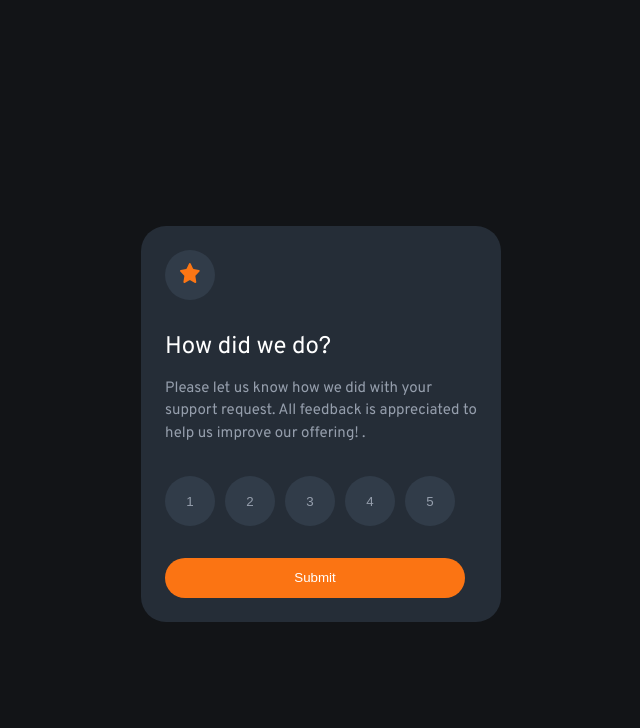
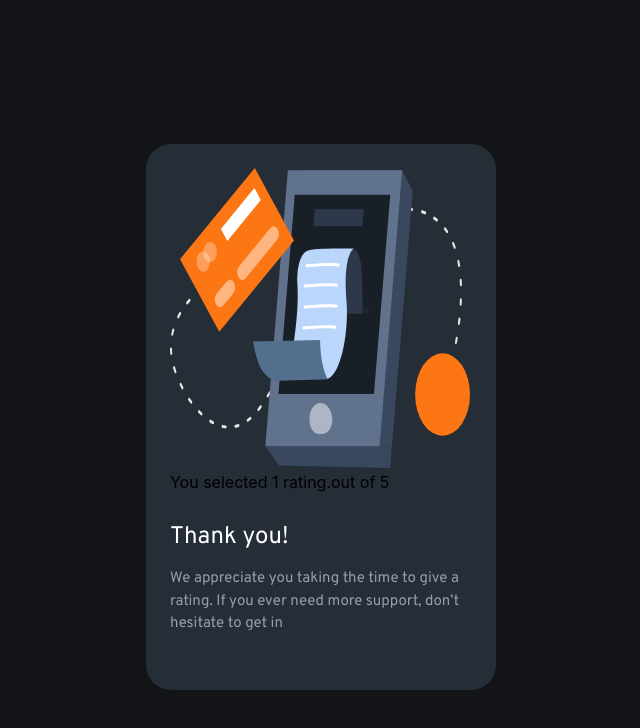
Before and after one commit to agomez99/InteractiveRatingComponent, a Next.js app: page / in a window 1280 px wide. Both pictures are taken after a click on the button "Submit". Shown: the top 728 px of the page, without its empty margins (319-959 px from the left). Built offline with nearby package versions, Linux system fonts and the light colour scheme.

Commit message:
working without component

```diff
--- /dev/null
+++ b/components/ThankYou.js
@@ -0,0 +1,25 @@
+import React from 'react'
+import styles from '../styles/Home.module.css';
+import Image from 'next/image';
+import thanks from "../images/illustration-thank-you.svg";
+
+function ThankYou(props) {
+    const { rating } = props;
+
+    return (
+      <div>
+        <main className={styles.main}>
+          <div className={styles.grid}>
+            <div className={styles.card}>
+              <Image src={thanks} alt="thank you" width={300} height={300} />
+              You selected {rating} out of 5
+              <h3>Thank you!</h3>
+              <p>We appreciate you taking the time to give a rating. If you ever need more support, don’t hesitate to get in</p>
+            </div>
+          </div>
+        </main>
+      </div>
+    )
+  }
+
+  export default ThankYou;
--- a/pages/index.js
+++ b/pages/index.js
@@ -1,41 +1,88 @@
+import { useState } from 'react';
 import Head from 'next/head';
+import Image from 'next/image';
+import starImage from '../images/icon-star.svg';
+import thanks from '../images/illustration-thank-you.svg';
+import ThankYou from '../components/ThankYou';
 import styles from '../styles/Home.module.css';
-import Image  from 'next/image';
-import starImage from '../images/icon-star.svg';
 export default function Home() {
+  const [isSubmitted, setSubmitted] = useState(false);
+  const ratings = [
+    { id: 1, value: '1' },
+    { id: 2, value: '2' },
+    { id: 3, value: '3' },
+    { id: 4, value: '4' },
+    { id: 5, value: '5' },
+  ];
+
+
+
+
+ const [rating, setRating] = useState(ratings[0]);
+ const ratingBtnClickHandler = (event) => {
+     setRating(ratings.find((rating) => rating.id === +event.target.textContent));
+   }
+   console.log(rating);
+
+  const handleSubmit = (event) => {
+    event.preventDefault();
+    // Perform your form submission logic here
+    console.log('Form submitted');
+    // After the form is submitted, set the isSubmitted state to true
+    setSubmitted(true);
+  };
+
+
+
+  const thankYou = () => {
+    return (
+      <div>
+        <main className={styles.main}>
+          <div className={styles.grid}>
+            <div className={styles.card}>
+          <Image src={thanks} alt="thank you" width={300} height={300} />
+          You selected {rating.value} rating.out of 5
+              <h3>Thank you!</h3>
+              <p>We appreciate you taking the time to give a rating. If you ever need more support, don’t hesitate to get in</p>
+            </div>
+          </div>
+        </main>
+      </div>
+    );
+  }
+
+  if (isSubmitted) {
+   return thankYou();
+  }
+  // Render your form he
+
   return (
     <div className={styles.container}>
       <Head>
-        <title>Create Next App</title>
+        <title>Frontend Mentor | Interactive Rating Component</title>
+        <link rel="icon" href="../images/favicon-32x32.png" />
       </Head>
-
       <main className={styles.main}>
-
-
         <div className={styles.grid}>
           <div className={styles.card}>
             <div className={styles.stardiv}>
-            <Image src={starImage} width={20} height={20} alt="starimage" className={styles.starimage}/>
+              <Image src={starImage} width={20} height={20} alt="starimage" className={styles.starimage} />
             </div>
-            <h3 styles={styles.h3}>How did we do?</h3>
-            <p styles={styles.headertxt}> Please let us know how we did with your support request. All feedback is appreciated to help us improve our offering! .</p>
+            <h3>How did we do?</h3>
+            <p> Please let us know how we did with your support request. All feedback is appreciated to help us improve our offering! .</p>
             <div className={styles.rating}>
-              <button className={styles.ratingbtn}>1</button>
-              <button className={styles.ratingbtn}>2</button>
-              <button className={styles.ratingbtn}>3</button>
-              <button className={styles.ratingbtn}>4</button>
-              <button className={styles.ratingbtn}>5</button>
-
+              {ratings.map((rating) => (
+                <button key={rating.id} className={styles.ratingbtn} onClick={ratingBtnClickHandler}>
+                  {rating.id}
+                </button>
+              ))}
             </div>
-            <button className={styles.submitbtn}>Submit</button>
+              <form onSubmit={handleSubmit}>
+                 <button className={styles.submitbtn} >Submit</button>
+              </form>
           </div>
-
-
-
         </div>
       </main>
-
-
     </div>
   );
 }
```
